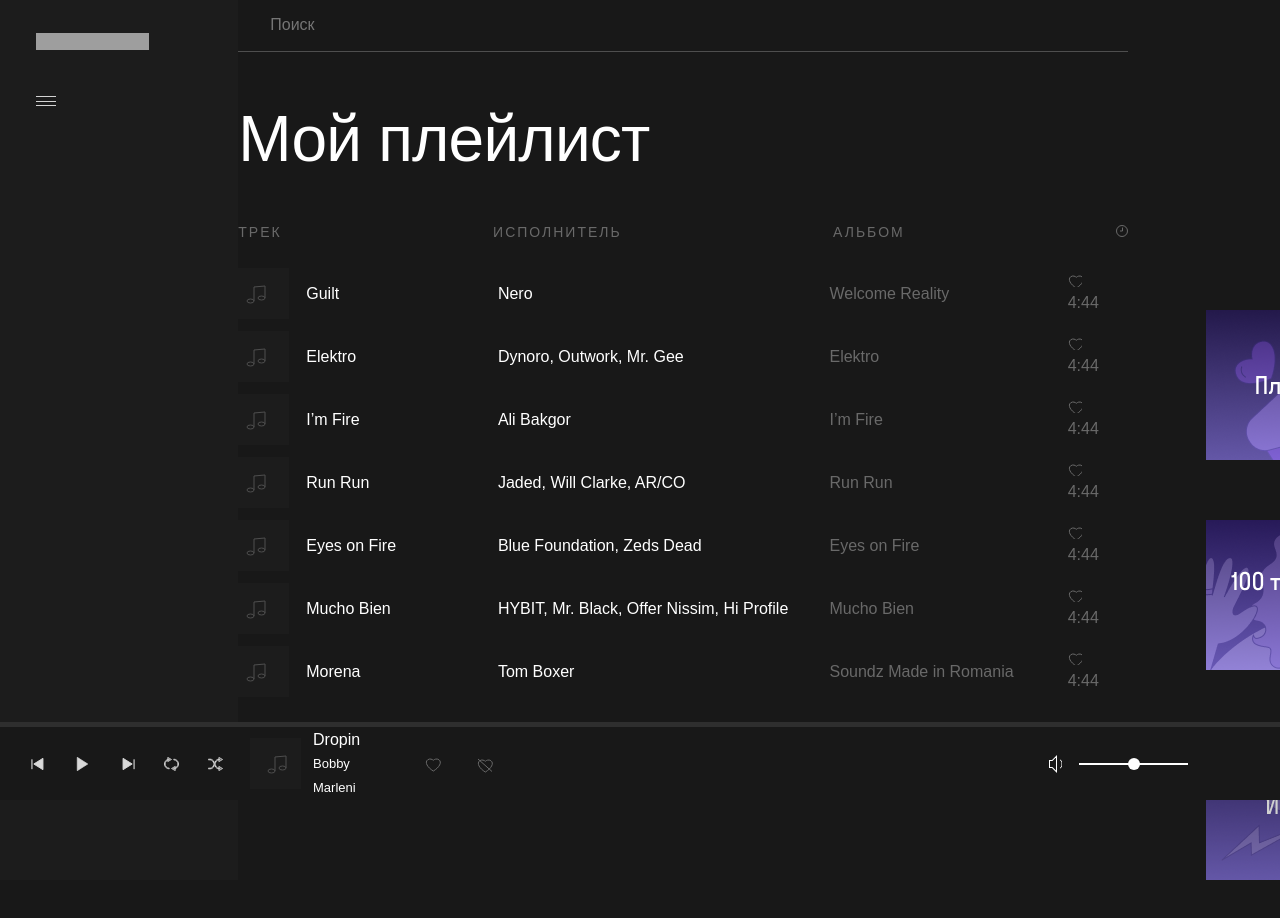
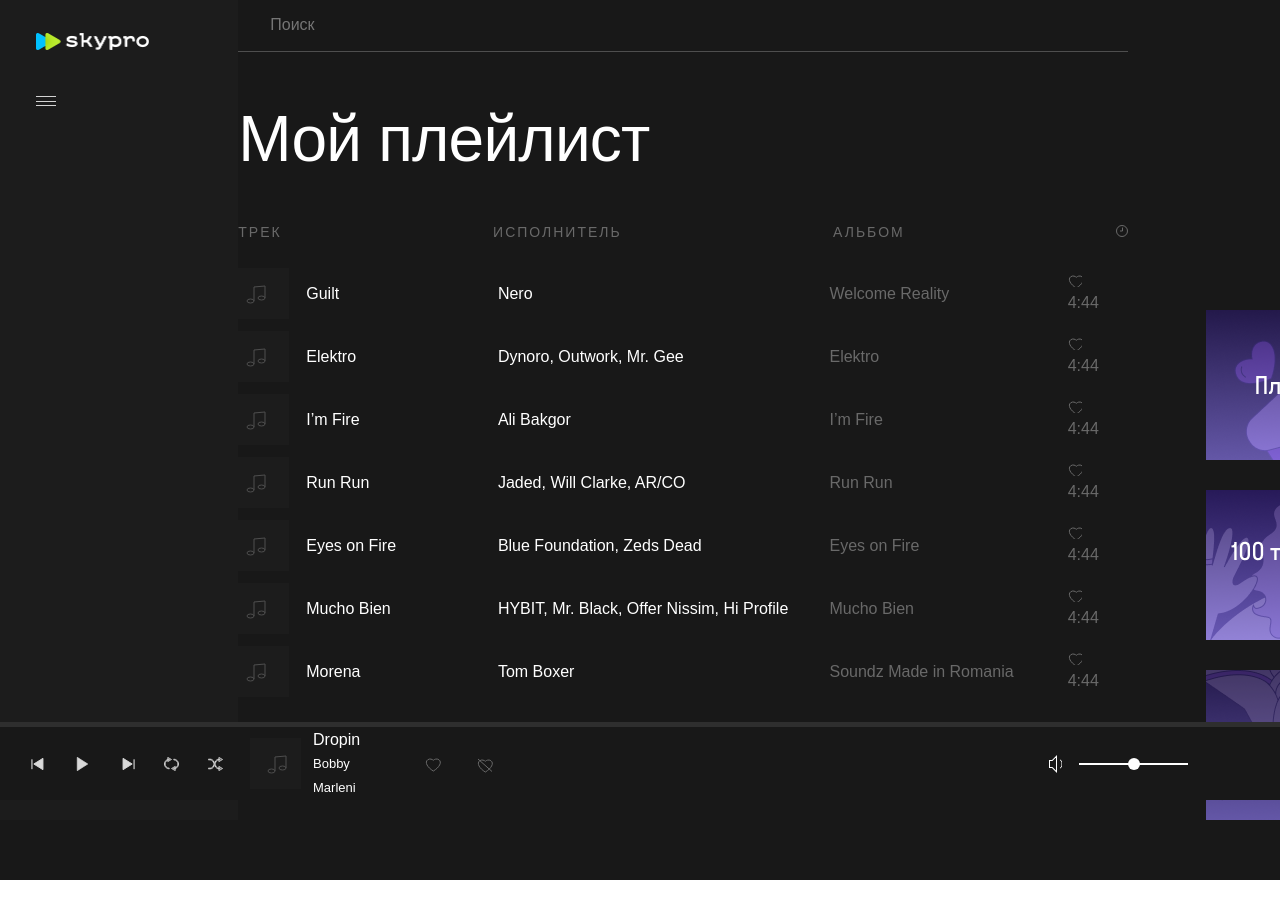
Before and after one commit to ZakirovaAK/my-app, a React (Create React App) app: page /personal in a window 1280 px wide. Shown: the top 918 px of the page. After the commit the page ends 880 px from the top, so only its background shows below. Built offline with nearby package versions, Linux system fonts and the light colour scheme; grey boxes are pictures that could not be loaded.

Commit message:
Доработано: -смена логотипа по теме -сохранение темы при переключении по страницам

```diff
--- a/src/components/menu/Menu.jsx
+++ b/src/components/menu/Menu.jsx
@@ -1,8 +1,9 @@
 import * as Styled from './menu__style'
 
 import { useState, useContext } from 'react'
-import logo from '../../img/logo.png'
-// import theme from '../../img/icon/logo.svg'
+import sprite from '../../img/icon/sprite.svg'
+import logoLight from '../../img/logo-light.png'
+import logoDark from '../../img/logo-dark.png'
 
 import { Context } from '../../context/ThemeContext'
 import { ThemeContext } from 'styled-components'
@@ -22,11 +23,17 @@
   const themeContext = useContext(ThemeContext)
   console.log(themeContext)
 
+  const getThemeIcon = () => {
+    if (themeType === 'light') {
+      return logoLight
+    }
+    return logoDark
+  }
+
   return (
     <Styled.Nav>
       <Styled.NavLogo>
-        {/* <Styled.LogoImage src={logo} alt="logo"></Styled.LogoImage> */}
-        <Styled.LogoImage src={`../../img/logo-${themeType}.png`} alt="logo" />
+        <Styled.LogoImage src={getThemeIcon()} alt="logo" />
       </Styled.NavLogo>
       <Styled.NavBurger onClick={() => setVisible(!isVisible)}>
         <Styled.BurgerLine></Styled.BurgerLine>
@@ -41,7 +48,7 @@
             <MenuElem href="#" text="Войти" />
             <Styled.ToggleThemeSvg alt={'Toggle theme'} onClick={toggleTheme}>
               <use
-                xlinkHref={`../../img/icon/sprite.svg#icon-toggle-theme-${themeType}`}
+                xlinkHref={`${sprite}#icon-toggle-theme-${themeType}`}
               ></use>
             </Styled.ToggleThemeSvg>
           </Styled.MenuList>
--- a/src/components/sidebar/SideBarBlock.jsx
+++ b/src/components/sidebar/SideBarBlock.jsx
@@ -5,6 +5,7 @@
 
 import * as Styled from './sidebar_block__style'
 import * as Skeleton from '../skeleton/skeleton__style'
+import { Link } from 'react-router-dom'
 // import SkeletonImage from '../../skeletons/skeleton-img'
 
 const SidebarListItem = ({ href, src, alt, isLoading }) => {
@@ -48,29 +49,36 @@
         {status ? (
           <>
             {Array.from({ length: 3 }).map((i, index) => (
-              <Skeleton.SceletonSidebarItem  key={index} />
+              <Skeleton.SceletonSidebarItem key={index} />
             ))}
           </>
         ) : (
           <>
+            <Link to="/playlist/1">
               <SidebarListItem
-          href="/playlist/1"
+                // href="/playlist/1"
                 src={playlist01}
                 alt="day's playlist"
               />
+            </Link>
+
+            <Link to="/playlist/2">
               <SidebarListItem
-          href="/playlist/2"
+                // href="/playlist/2"
                 src={playlist02}
                 alt="100th hits"
               />
+            </Link>
+
+            <Link to="/playlist/3">
               <SidebarListItem
-          href="/playlist/3"
+                // href="/playlist/3"
                 src={playlist03}
                 alt="Indi charge"
               />
+            </Link>
           </>
         )}
-
       </Styled.SidebarList>
     </Styled.SidebarBlock>
   )
--- a/src/components/sidebar/sidebar_block__style.js
+++ b/src/components/sidebar/sidebar_block__style.js
@@ -21,7 +21,7 @@
   row-gap: 30px;
 `
 
-export const SidebarLink = styled.a`
+export const SidebarLink = styled.span`
   width: 100%;
   height: 100%;
 `
```
Lines whose indentation alone changed are shown as unchanged.
